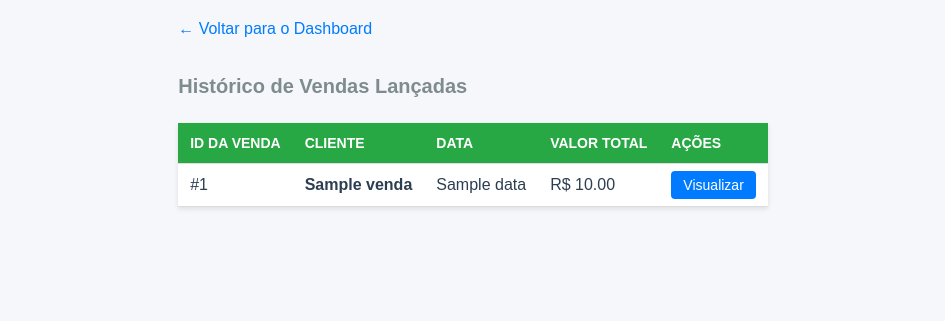
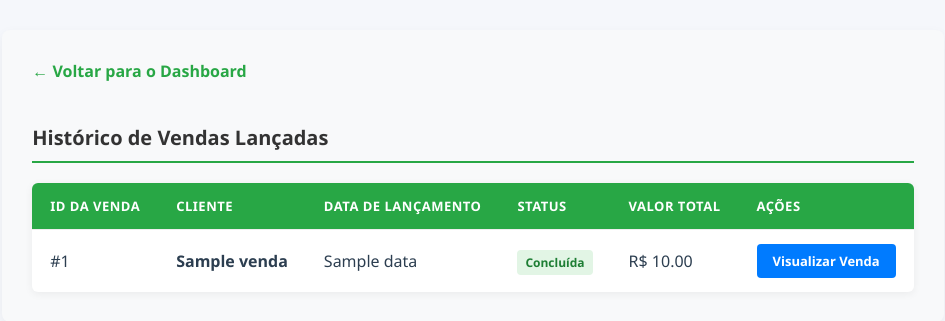
Before and after one commit to Bepenet/Benepet-CRM, a Python web app: template templates/detalhe_vendas.html in a window 1280 px wide. Shown: the top 321 px of the page, without its empty margins (167-1112 px from the left). Run offline with Jinja, Linux system fonts and the light colour scheme; the template is opened without the code that fills it: most values are stand-ins (such as "Sample title", 1, 10 or a date in 2020).

Commit message:
feat: conclui fluxo de detalhamento de vendas do dashboard

```diff
--- a/templates/detalhe_vendas.html
+++ b/templates/detalhe_vendas.html
@@ -2,30 +2,107 @@
 <html lang="pt-br">
 <head>
     <meta charset="UTF-8">
+    <meta name="viewport" content="width=device-width, initial-scale=1.0">
     <title>Relatório de Vendas - CRM Benepet</title>
     <link rel="stylesheet" href="{{ url_for('static', filename='style.css') }}">
     <style>
-        .container { padding: 20px; max-width: 1200px; margin: 0 auto; font-family: Arial, sans-serif; }
-        .voltar-btn { display: inline-block; margin-bottom: 20px; color: #007bff; text-decoration: none; }
-        .tabela-vendas { width: 100%; border-collapse: collapse; margin-top: 20px; background: #fff; box-shadow: 0 2px 5px rgba(0,0,0,0.1); }
-        .tabela-vendas th, .tabela-vendas td { padding: 12px; text-align: left; border-bottom: 1px solid #ddd; }
-        .tabela-vendas th { background-color: #28a745; color: white; }
-        .tabela-vendas tr:hover { background-color: #f5f5f5; }
-        .btn-ver { background: #007bff; color: white; padding: 6px 12px; border-radius: 4px; text-decoration: none; font-size: 14px; }
+        .container-relatorio {
+            padding: 30px;
+            max-width: 1200px;
+            margin: 30px auto;
+            font-family: 'Segoe UI', Arial, sans-serif;
+            background-color: #f8f9fa;
+            border-radius: 8px;
+            box-shadow: 0 4px 12px rgba(0,0,0,0.05);
+        }
+        .voltar-btn {
+            display: inline-block;
+            margin-bottom: 25px;
+            color: #28a745;
+            text-decoration: none;
+            font-weight: bold;
+            transition: color 0.2s;
+        }
+        .voltar-btn:hover {
+            color: #1e7e34;
+        }
+        .titulo-pagina {
+            color: #333;
+            margin-bottom: 20px;
+            border-bottom: 2px solid #28a745;
+            padding-bottom: 10px;
+        }
+        .tabela-vendas {
+            width: 100%;
+            border-collapse: collapse;
+            margin-top: 10px;
+            background: #fff;
+            border-radius: 6px;
+            overflow: hidden;
+            box-shadow: 0 2px 8px rgba(0,0,0,0.06);
+        }
+        .tabela-vendas th, .tabela-vendas td {
+            padding: 14px 18px;
+            text-align: left;
+            border-bottom: 1px solid #eeeeee;
+        }
+        .tabela-vendas th {
+            background-color: #28a745;
+            color: white;
+            font-weight: 600;
+            text-transform: uppercase;
+            font-size: 13px;
+            letter-spacing: 0.5px;
+        }
+        .tabela-vendas tr:last-child td {
+            border-bottom: none;
+        }
+        .tabela-vendas tr:hover {
+            background-color: #f9fbf9;
+        }
+        .status-venda {
+            background-color: #e2f5e5;
+            color: #1e7e34;
+            padding: 4px 8px;
+            border-radius: 4px;
+            font-size: 12px;
+            font-weight: bold;
+        }
+        .btn-ver {
+            background: #007bff;
+            color: white;
+            padding: 8px 16px;
+            border-radius: 4px;
+            text-decoration: none;
+            font-size: 13px;
+            font-weight: bold;
+            transition: background 0.2s;
+            display: inline-block;
+        }
+        .btn-ver:hover {
+            background: #0056b3;
+        }
+        .nenhuma-venda {
+            text-align: center;
+            color: #777;
+            padding: 30px !important;
+            font-style: italic;
+        }
     </style>
 </head>
 <body>
-    <div class="container">
+    <div class="container-relatorio">
         <a href="/dashboard" class="voltar-btn">← Voltar para o Dashboard</a>
 
-        <h2>Histórico de Vendas Lançadas</h2>
+        <h2 class="titulo-pagina">Histórico de Vendas Lançadas</h2>
 
         <table class="tabela-vendas">
             <thead>
                 <tr>
                     <th>ID da Venda</th>
                     <th>Cliente</th>
-                    <th>Data</th>
+                    <th>Data de Lançamento</th>
+                    <th>Status</th>
                     <th>Valor Total</th>
                     <th>Ações</th>
                 </tr>
@@ -36,12 +113,13 @@
                     <td>#{{ venda.id }}</td>
                     <td><strong>{{ venda.cliente_nome }}</strong></td>
                     <td>{{ venda.data }}</td>
+                    <td><span class="status-venda">Concluída</span></td>
                     <td>R$ {{ "%.2f"|format(venda.valor_total) }}</td>
-                    <td><a href="/venda/detalhar/{{ venda.id }}" class="btn-ver">Visualizar</a></td>
+                    <td><a href="/venda/detalhar/{{ venda.id }}" class="btn-ver">Visualizar Venda</a></td>
                 </tr>
                 {% else %}
                 <tr>
-                    <td colspan="5" style="text-align: center;">Nenhuma venda encontrada.</td>
+                    <td colspan="6" class="nenhuma-venda">Nenhuma venda encontrada no sistema até o momento.</td>
                 </tr>
                 {% endfor %}
             </tbody>
```
Also changed, not shown: app.py (+33 -0 lines).
